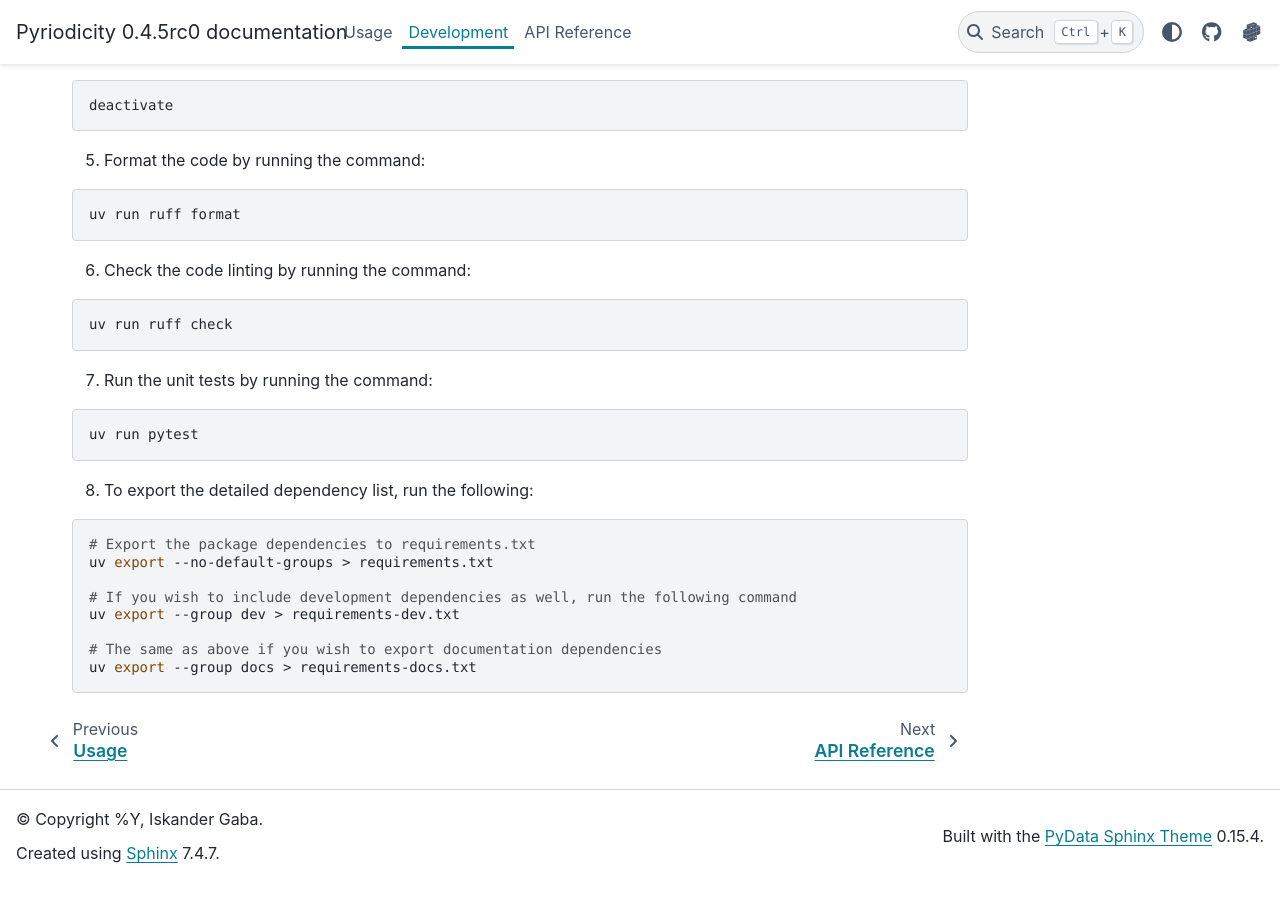
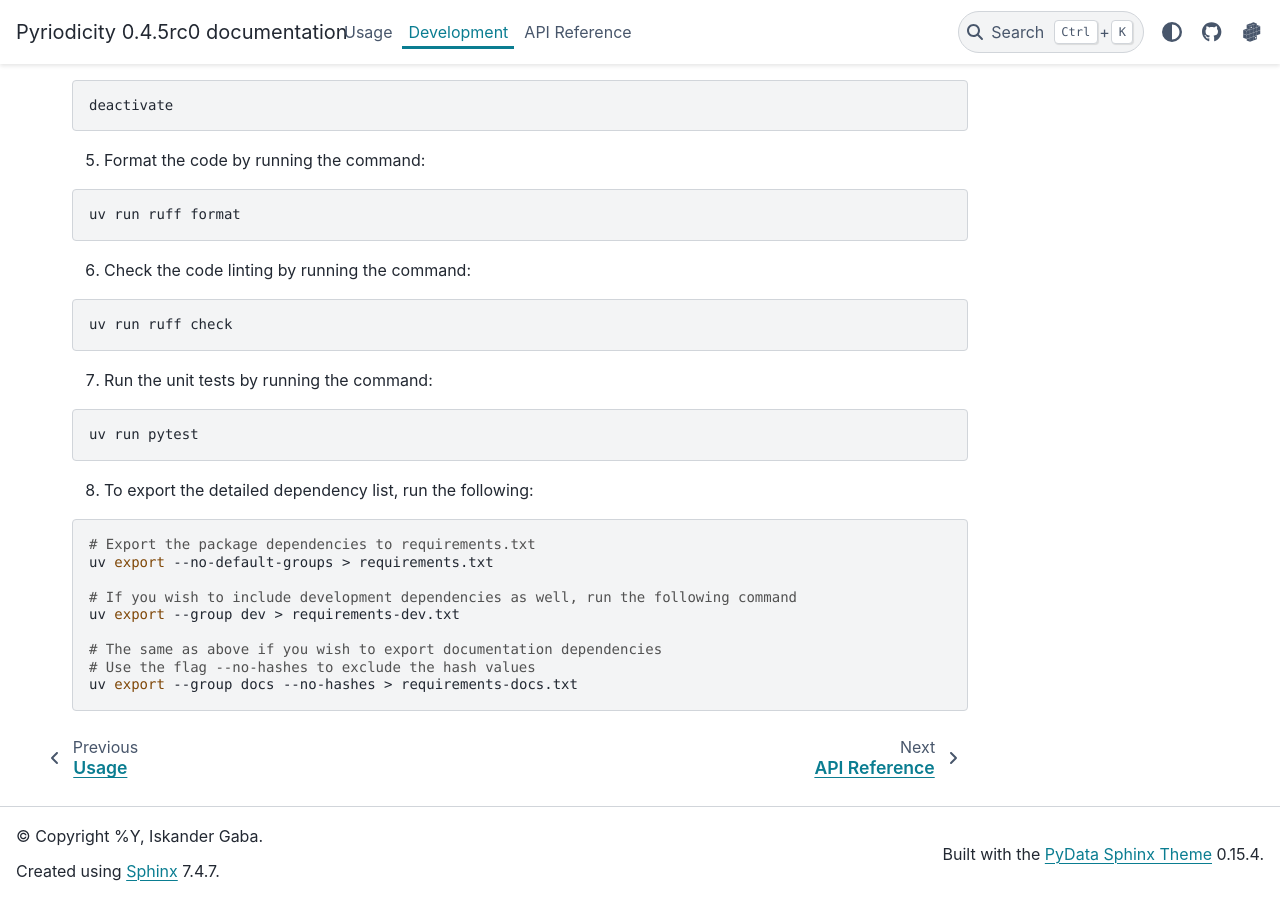
Before and after one commit to iskandergaba/pyriodicity, a Sphinx documentation site: the page built from docs/dev.rst, in a window 1280 px wide and 900 px high, scrolled down 520 px. Built offline with Sphinx 7.4.7 and the PyData theme 0.15.4, drawn with Linux system fonts in a browser that asks for light colours.

Commit message:
Update the development documentation page

```diff
--- a/docs/dev.rst
+++ b/docs/dev.rst
@@ -51,4 +51,5 @@ This project is built and published using `uv <https  ://docs.astral.sh/uv>`__.
    uv export --group dev > requirements-dev.txt
 
    # The same as above if you wish to export documentation dependencies
-   uv export --group docs > requirements-docs.txt
+   # Use the flag --no-hashes to exclude the hash values
+   uv export --group docs --no-hashes > requirements-docs.txt
```
